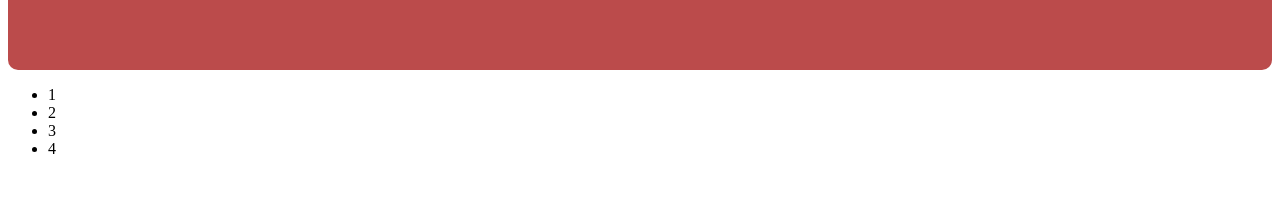
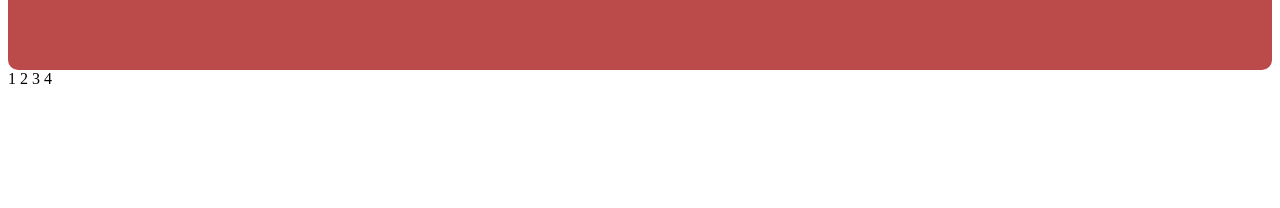
Before and after one commit to aey457/myTest01, a plain HTML site: page index.html in a window 1280 px wide. Shown: the part 188-396 px from the top of the page. Drawn offline with Linux system fonts and the light colour scheme.

Commit message:
增加導覽樣式

```diff
--- a/main.css
+++ b/main.css
@@ -6,6 +6,19 @@ header{
 main{
     min-height: 800px;
 }
+nav{
+    & ul{
+        list-style-type: none;
+        padding: 0;
+        margin: 0;
+        & li{
+            display: inline-block;
+            &:hover{
+                background-color: #1e8769;
+            }
+        }
+    }
+}
 footer{
     background-color: #2da6be;
     height: 60px;
```
